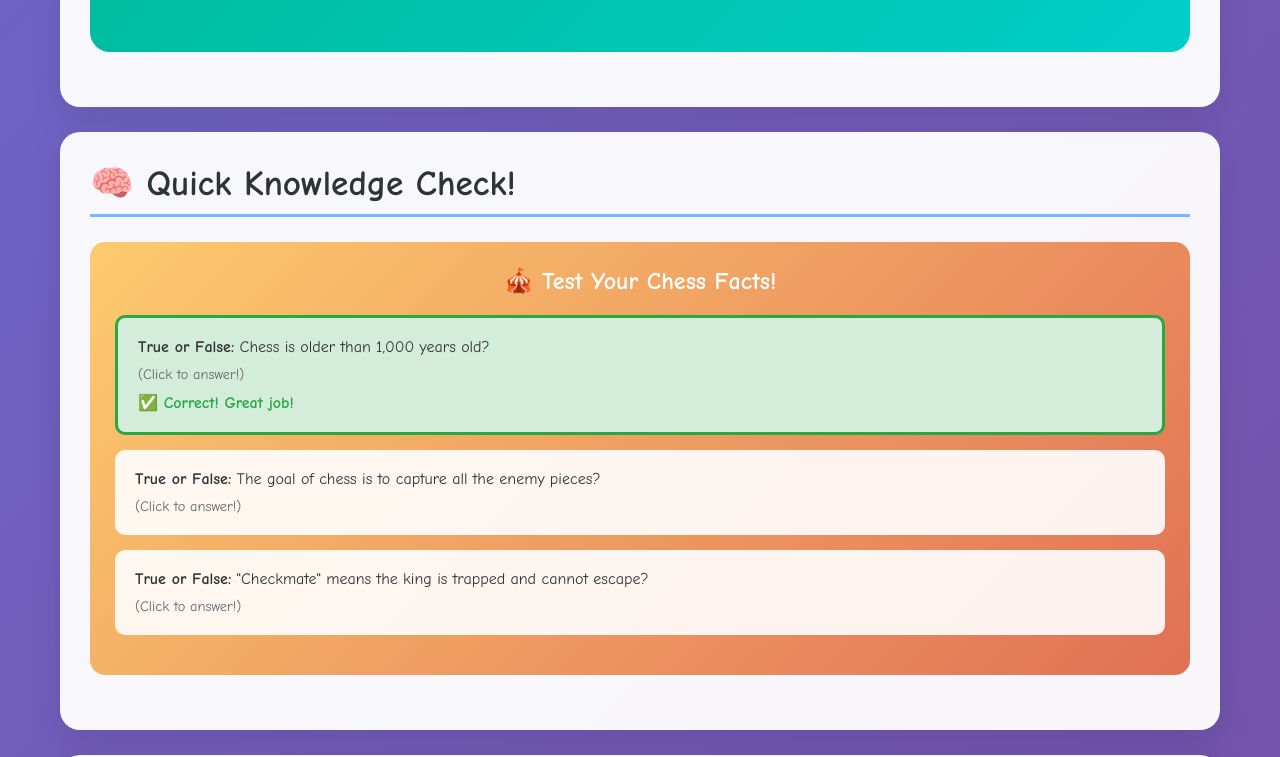
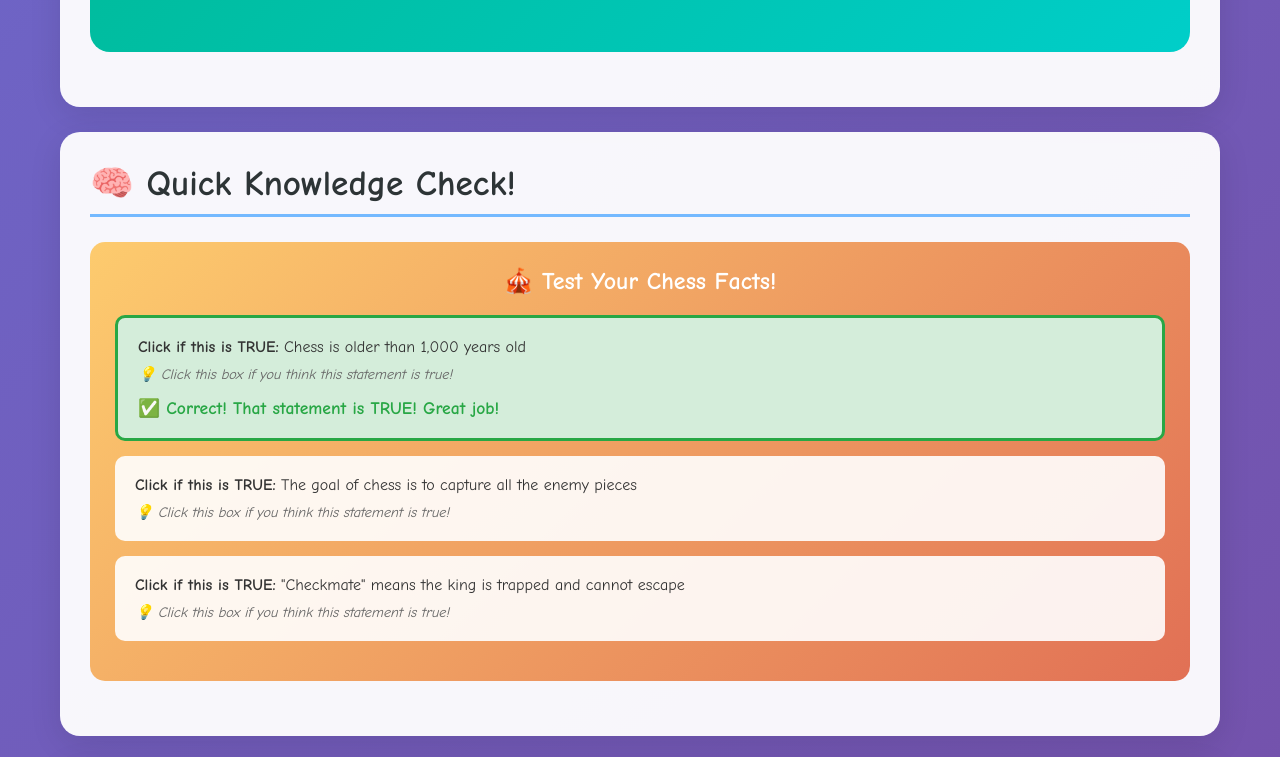
Before and after one commit to luigipascal/gaming, a plain HTML site: page basics.html in a window 1280 px wide. Both pictures are taken after a click on the element 640 px from the left and 3494 px from the top of the page. Shown: the part 3137-3894 px from the top of the page. Drawn offline with Linux system fonts and the light colour scheme.

```diff
--- a/basics.html
+++ b/basics.html
@@ -623,18 +623,18 @@
                 <h3>🎪 Test Your Chess Facts!</h3>
 
                 <div class="quiz-question" onclick="checkQuizAnswer(this, true)">
-                    <strong>True or False:</strong> Chess is older than 1,000 years old?
-                    <div style="margin-top: 10px; font-size: 0.9em; color: #666;">(Click to answer!)</div>
+                    <strong>Click if this is TRUE:</strong> Chess is older than 1,000 years old
+                    <div style="margin-top: 10px; font-size: 0.9em; color: #666; font-style: italic;">💡 Click this box if you think this statement is true!</div>
                 </div>
 
                 <div class="quiz-question" onclick="checkQuizAnswer(this, false)">
-                    <strong>True or False:</strong> The goal of chess is to capture all the enemy pieces?
-                    <div style="margin-top: 10px; font-size: 0.9em; color: #666;">(Click to answer!)</div>
+                    <strong>Click if this is TRUE:</strong> The goal of chess is to capture all the enemy pieces
+                    <div style="margin-top: 10px; font-size: 0.9em; color: #666; font-style: italic;">💡 Click this box if you think this statement is true!</div>
                 </div>
 
                 <div class="quiz-question" onclick="checkQuizAnswer(this, true)">
-                    <strong>True or False:</strong> "Checkmate" means the king is trapped and cannot escape?
-                    <div style="margin-top: 10px; font-size: 0.9em; color: #666;">(Click to answer!)</div>
+                    <strong>Click if this is TRUE:</strong> "Checkmate" means the king is trapped and cannot escape
+                    <div style="margin-top: 10px; font-size: 0.9em; color: #666; font-style: italic;">💡 Click this box if you think this statement is true!</div>
                 </div>
             </div>
         </div>
@@ -1079,14 +1079,14 @@
 
             if (isCorrect) {
                 element.classList.add('correct');
-                element.innerHTML += '<div style="margin-top: 10px; color: #28a745; font-weight: bold;">✅ Correct! Great job!</div>';
+                element.innerHTML += '<div style="margin-top: 15px; color: #28a745; font-weight: bold; font-size: 1.1em;">✅ Correct! That statement is TRUE! Great job!</div>';
                 showCelebration('🎉 Right answer! You\'re learning fast!');
             } else {
                 element.classList.add('incorrect');
                 if (element.textContent.includes('capture all')) {
-                    element.innerHTML += '<div style="margin-top: 10px; color: #dc3545; font-weight: bold;">❌ Not quite! The goal is to checkmate the king, not capture all pieces!</div>';
+                    element.innerHTML += '<div style="margin-top: 15px; color: #dc3545; font-weight: bold; font-size: 1.1em;">❌ Actually, that statement is FALSE! The goal is to checkmate the king, not capture all pieces!</div>';
                 } else {
-                    element.innerHTML += '<div style="margin-top: 10px; color: #dc3545; font-weight: bold;">❌ Not quite! Try reading the facts again!</div>';
+                    element.innerHTML += '<div style="margin-top: 15px; color: #dc3545; font-weight: bold; font-size: 1.1em;">❌ Actually, that statement is FALSE! Try reading the facts again!</div>';
                 }
             }
         }
```
